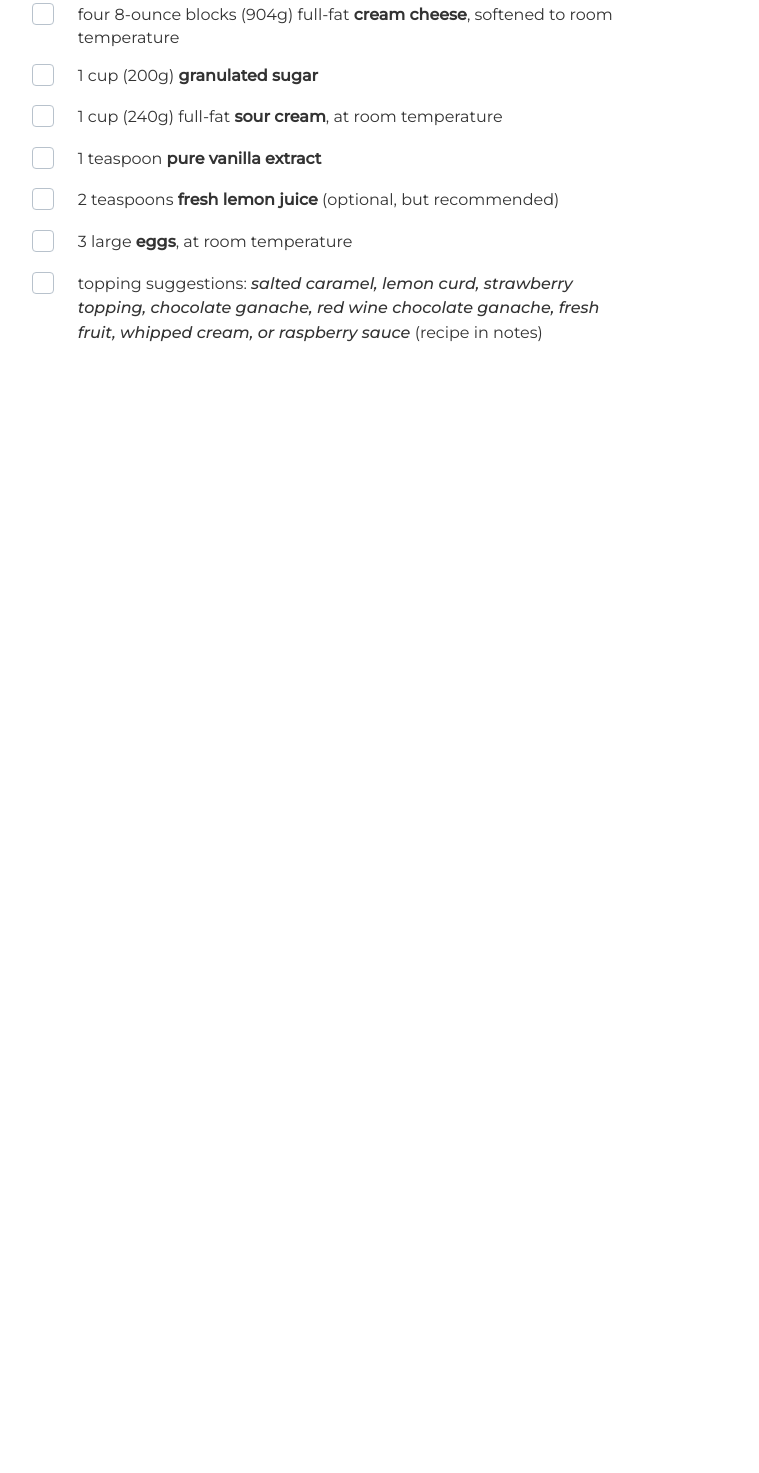
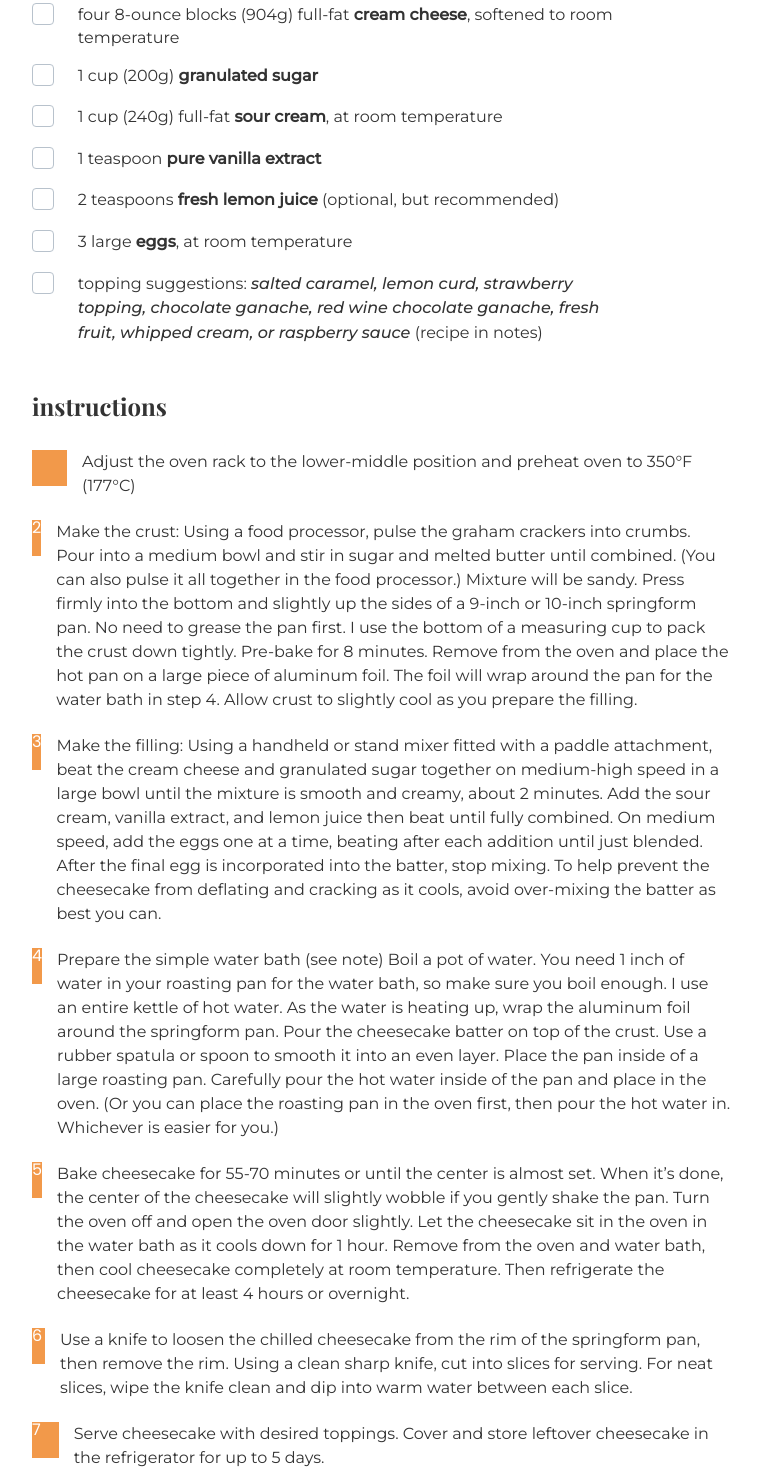
Before and after one commit to paulonsx/devchallenges-projects, a plain HTML site: page recipe-page/index.html in a window 1280 px wide. Shown: the part 1277-2750 px from the top of the page, without its empty margins (204-963 px from the left). Before the commit the page ends 1640 px from the top, so only its background shows below. Drawn offline with nearby package versions, Linux system fonts and the light colour scheme; files that its build step writes are made by us from their sources; a web font is replaced by a local one.

Commit message:
Starting instructions component

```diff
--- /dev/null
+++ b/recipe-page/assets/components/instructions.css
@@ -0,0 +1,26 @@
+.instructions-num {
+    display: block;
+    background-color: var(--orange);
+    color: #FFF;
+    width: 36px;
+    height: 36px;
+    margin-right: 15px;
+}
+
+.instructions p {
+    font-family: var(--paragraph-font);
+    font-size: 16px;
+    font-weight: 400;
+    line-height: 24px;
+    color: var(--gray-one);
+}
+
+.instructions {
+    margin: 3rem 0 0 14.75rem;
+    max-width: 700px;
+}
+
+.instructions ul li {
+    display: flex;
+    margin-bottom: 22px;
+}
--- a/recipe-page/assets/reset.css
+++ b/recipe-page/assets/reset.css
@@ -10,6 +10,7 @@
 	--gray-one: #333;
     --gray-two: #4F4F4F;
 	--gray-three: #828282;
+	--orange: #F2994A;
 }
 
 html, body, div, span, applet, object, iframe,
--- a/recipe-page/index.html
+++ b/recipe-page/index.html
@@ -11,6 +11,7 @@
   <link rel="stylesheet" href="assets/components/header.css">
   <link rel="stylesheet" href="assets/components/checkbox.css">
   <link rel="stylesheet" href="assets/components/recipes.css">
+  <link rel="stylesheet" href="assets/components/instructions.css">
   <title>Recipe Blog</title>
 </head>
 
@@ -123,6 +124,65 @@
     </div>
   </section>
 
+  <section class="instructions">
+    <h1 class="ingredients-title">instructions</h1>
+    <ul>
+      <li>
+        <div class="instructions-num"><span></span></div><p>Adjust the oven rack to the lower-middle position and preheat oven to 350°F (177°C)</p>
+      </li>
+
+      <li>
+        <div class="instructions-num">2</div>
+        <p>Make the crust: Using a food processor, pulse the graham crackers into crumbs. Pour into a medium bowl and stir in sugar
+        and melted butter until combined. (You can also pulse it all together in the food processor.) Mixture will be sandy.
+        Press firmly into the bottom and slightly up the sides of a 9-inch or 10-inch springform pan. No need to grease the pan
+        first. I use the bottom of a measuring cup to pack the crust down tightly. Pre-bake for 8 minutes. Remove from the oven
+        and place the hot pan on a large piece of aluminum foil. The foil will wrap around the pan for the water bath in step 4.
+        Allow crust to slightly cool as you prepare the filling.</p>
+      </li>
+
+      <li>
+        <div class="instructions-num">3</div>
+        <p>Make the filling: Using a handheld or stand mixer fitted with a paddle attachment, beat the cream cheese and granulated
+        sugar together on medium-high speed in a large bowl until the mixture is smooth and creamy, about 2 minutes. Add the
+        sour cream, vanilla extract, and lemon juice then beat until fully combined. On medium speed, add the eggs one at a
+        time, beating after each addition until just blended. After the final egg is incorporated into the batter, stop mixing.
+        To help prevent the cheesecake from deflating and cracking as it cools, avoid over-mixing the batter as best you can.</p>
+      </li>
+
+      <li>
+        <div class="instructions-num">4</div>
+        <p>Prepare the simple water bath (see note) Boil a pot of water. You need 1 inch of water in your roasting pan for the
+        water bath, so make sure you boil enough. I use an entire kettle of hot water. As the water is heating up, wrap the
+        aluminum foil around the springform pan. Pour the cheesecake batter on top of the crust. Use a rubber spatula or spoon
+        to smooth it into an even layer. Place the pan inside of a large roasting pan. Carefully pour the hot water inside of
+        the pan and place in the oven. (Or you can place the roasting pan in the oven first, then pour the hot water in.
+        Whichever is easier for you.)</p>
+      </li>
+
+      <li>
+        <div class="instructions-num">5</div>
+        <p>Bake cheesecake for 55-70 minutes or until the center is almost set. When it’s done, the center of the cheesecake will
+        slightly wobble if you gently shake the pan. Turn the oven off and open the oven door slightly. Let the cheesecake sit
+        in the oven in the water bath as it cools down for 1 hour. Remove from the oven and water bath, then cool cheesecake
+        completely at room temperature. Then refrigerate the cheesecake for at least 4 hours or overnight.</p>
+      </li>
+
+      <li>
+        <div class="instructions-num">6</div>
+        <p>Use a knife to loosen the chilled cheesecake from the rim of the springform pan, then remove the rim. Using a clean
+        sharp knife, cut into slices for serving. For neat slices, wipe the knife clean and dip into warm water between each
+        slice.</p>
+      </li>
+
+      <li>
+        <div class="instructions-num">7</div>
+        <p>Serve cheesecake with desired toppings. Cover and store leftover cheesecake in the refrigerator for up to 5 days.</p>
+      </li>
+
+    </ul>
+  </section>
+
 </body>
 
 </html>
```
